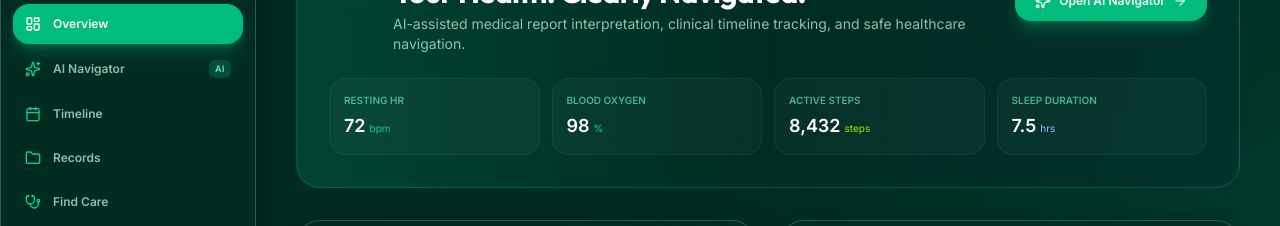
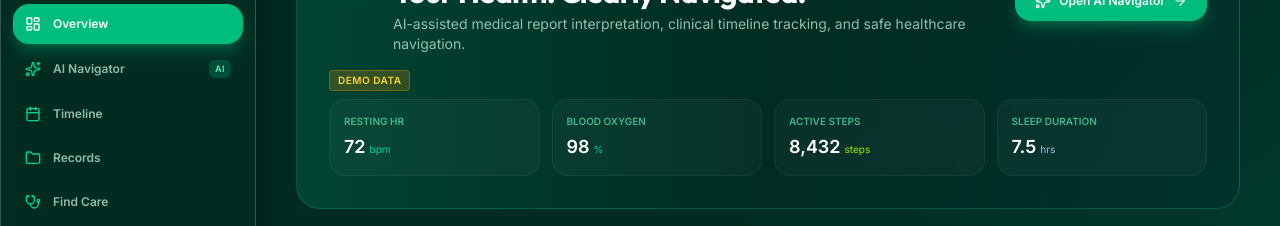
Before and after one commit to Kathir-star/HealthNav, a React (Vite) app: page / in a window 1280 px wide. Shown: the part 125-351 px from the top of the page. Built offline with nearby package versions, Linux system fonts and the light colour scheme; no server answers.

Commit message:
feat(dashboard): add demo data indicator and improve chat logging
- Add a "DEMO DATA" badge to the dashboard metrics for clarity.
- Enhance AI chat API server-side logging for better request/response debugging.

```diff
--- a/server.ts
+++ b/server.ts
@@ -369,6 +369,7 @@ Return ONLY a valid JSON object matching this schema:
 
   // 1. POST /api/chat
   app.post("/api/chat", async (req, res) => {
+    console.log("AI chat request received:", { hasMessage: Boolean(req.body?.message), hasHistory: Array.isArray(req.body?.history) });
     try {
       const { message, conversation_id, profile } = req.body;
       if (!message) {
@@ -503,14 +504,16 @@ ${userContext}`;
         }));
 
         try {
+          console.log("Gemini request started with model: gemini-3.7-flash");
           const result = await genAI.models.generateContent({
             model: "gemini-3.7-flash",
             contents,
             config: { systemInstruction: systemPrompt }
           });
+          console.log("Gemini response received successfully");
           aiResponse = result.text || "I am your HealthNav AI Assistant. How can I help you navigate your health today?";
         } catch (geminiError: any) {
-          console.error("Gemini call error:", geminiError);
+          console.error("Gemini call error details:", geminiError?.message || geminiError, geminiError?.status);
           aiResponse = "HealthNav AI is currently handling high volume. Please check your query or consult a healthcare provider for immediate medical advice.\n\n*Disclaimer: HealthNav provides AI-assisted health information and navigation.*";
         }
       } else {
--- a/src/components/DashboardTab.tsx
+++ b/src/components/DashboardTab.tsx
@@ -132,7 +132,13 @@ export const DashboardTab: React.FC<DashboardTabProps> = ({ onSetupClick, onSele
         </div>
 
         {/* 4 Health Quick Metric Tiles */}
-        <div className="grid grid-cols-2 sm:grid-cols-4 gap-3 pt-2">
+        <div className="space-y-2">
+          <div className="flex items-center justify-between">
+            <span className="text-[10px] uppercase font-bold tracking-wider px-2 py-0.5 rounded bg-amber-500/20 text-amber-300 border border-amber-500/30">
+              DEMO DATA
+            </span>
+          </div>
+          <div className="grid grid-cols-2 sm:grid-cols-4 gap-3">
             <div className="p-3.5 rounded-2xl bg-white/[0.03] border border-white/5 space-y-1">
               <p className="text-[10px] text-emerald-300/70 uppercase font-semibold">Resting HR</p>
               <p className="text-lg font-bold text-white flex items-baseline gap-1">
@@ -156,6 +162,7 @@ export const DashboardTab: React.FC<DashboardTabProps> = ({ onSetupClick, onSele
               <p className="text-lg font-bold text-white flex items-baseline gap-1">
                 {MOCK_VITALS.sleepHours} <span className="text-[10px] text-indigo-300 font-normal">hrs</span>
               </p>
+            </div>
           </div>
         </div>
       </div>
```
Lines whose indentation alone changed are shown as unchanged.
